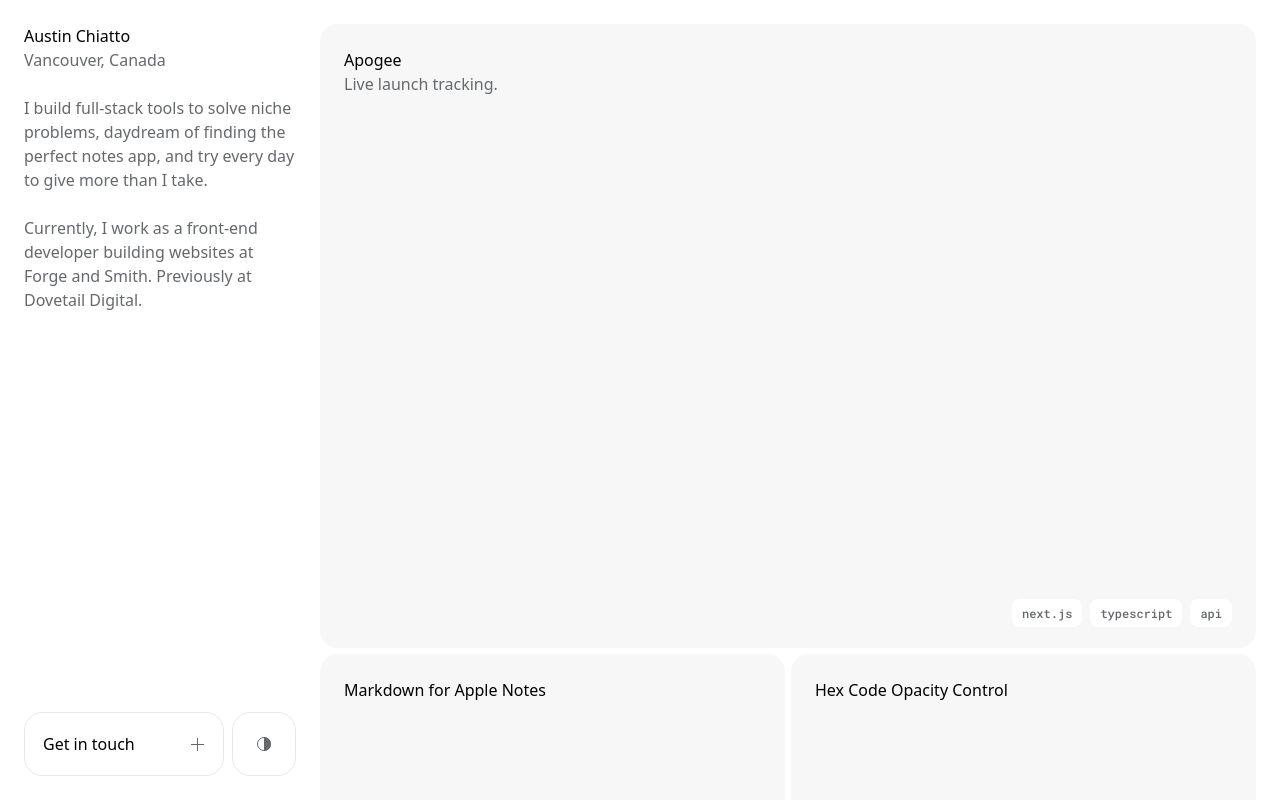
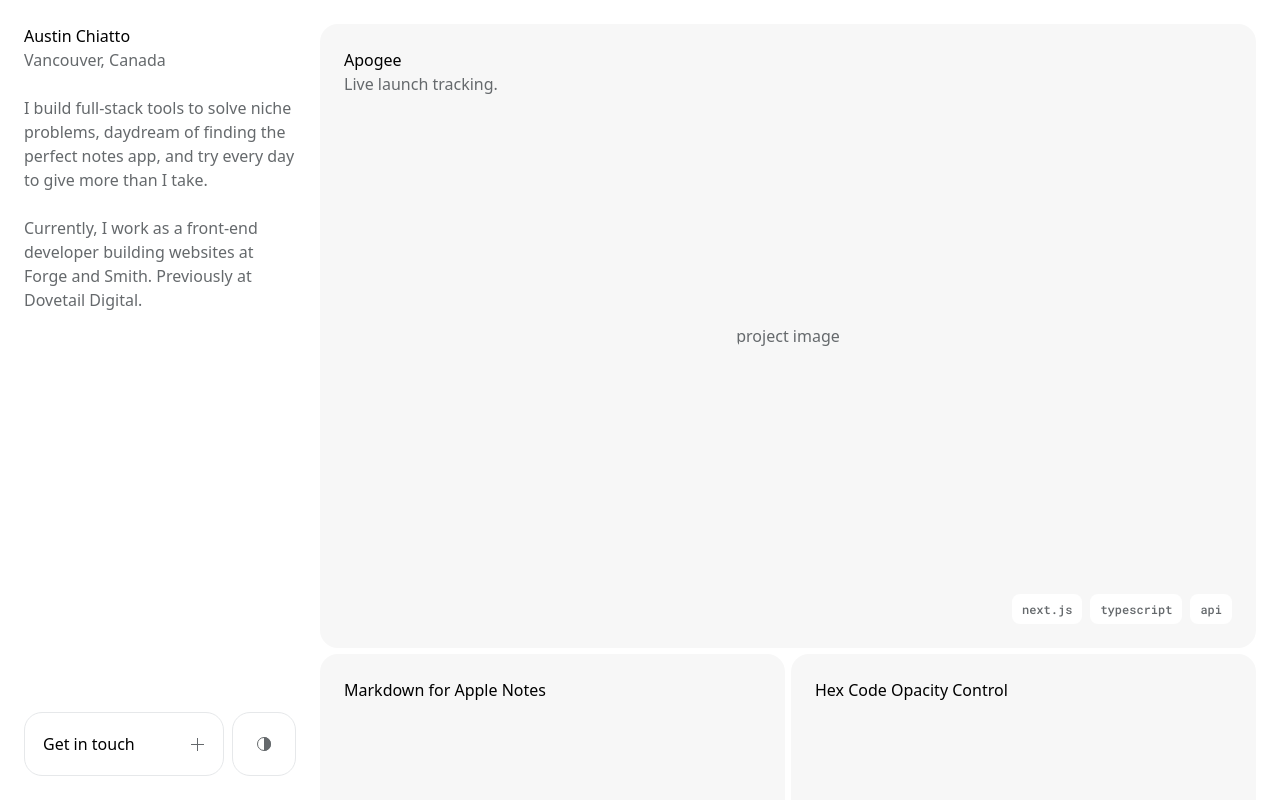
Before and after one commit to AustinChiatto/austinchiatto.com, a Next.js app: page / in a window 1280 px wide. Built offline with nearby package versions, Linux system fonts and the light colour scheme.

Commit message:
implement ProjectCard component

```diff
--- a/src/app/page.tsx
+++ b/src/app/page.tsx
@@ -1,4 +1,4 @@
-import ProjectGrid from '@/components/ProjectGrid';
+import ProjectGrid from '@/components/ProjectGrid/ProjectGrid';
 import SideBar from '@/components/SideBar';
 import { portfolioData } from '@/data/content';
 
--- a/src/components/Badge.tsx
+++ b/src/components/Badge.tsx
@@ -1,15 +1,12 @@
-import { Roboto_Mono as FontMono } from 'next/font/google';
+import { robotoMono } from '@/fonts';
 
-const fontMono = FontMono({
-  subsets: ['latin'],
-  variable: '--font-mono'
-});
-
-const Badge = ({ label }: { label: string }) => {
+const Badge = ({ label, alt }: { label: string; alt?: boolean }) => {
   return (
     <span
-      className="px-2.5 py-[0.375rem] bg-background text-secondary rounded-sm text-xs lowercase font-medium"
-      style={{ fontFamily: fontMono.style.fontFamily }}
+      className={`block px-2.5 py-[0.375rem] bg-background text-secondary rounded-sm text-xs lowercase font-medium ${
+        alt && 'bg-foreground text-background'
+      }`}
+      style={{ fontFamily: robotoMono.style.fontFamily }}
     >
       {label}
     </span>
--- a/src/components/ProjectGrid.tsx
+++ /dev/null
@@ -1,39 +0,0 @@
-import { Projects } from '@/data/content';
-import Badge from './Badge';
-
-type Props = {
-  projects: Projects[];
-};
-
-const ProjectGrid = ({ projects }: Props) => {
-  return (
-    <section className="col-span-12 lg:col-span-8 xl:col-span-9 p-4 md:p-6 pl-0 md:pl-0 lg:h-screen lg:max-h-screen overflow-y-scroll">
-      <ul className="w-full min-h-full grid grid-cols-12 gap-[0.375rem]">
-        {projects.map((project, id) => (
-          <li
-            key={id}
-            className={`responsive rounded-lg p-6 flex flex-col justify-between ${
-              project.desc !== null ? 'col-span-12 aspect-[1.5/1]' : 'col-span-6 aspect-square'
-            } bg-secondary-background`}
-          >
-            <div>
-              <h3 className="text-foreground">{project.name}</h3>
-              {project.desc && <p>{project.desc}</p>}
-            </div>
-            <div className="w-full">
-              <ul className="flex gap-2 justify-end">
-                {project.stack.map((tech, i) => (
-                  <li key={i}>
-                    <Badge label={tech} />
-                  </li>
-                ))}
-              </ul>
-            </div>
-          </li>
-        ))}
-      </ul>
-    </section>
-  );
-};
-
-export default ProjectGrid;
--- /dev/null
+++ b/src/components/ProjectGrid/ProjectCard.tsx
@@ -0,0 +1,84 @@
+'use client';
+import { useState } from 'react';
+import { robotoMono } from '@/fonts';
+import Badge from '../Badge';
+
+type Props = {
+  desc: string | null;
+  url: string;
+  stack: string[];
+  name: string;
+  repo: string;
+};
+
+// todo: add useEffect for hover, instant trigger is too jarring
+// todo: implement github api integration
+
+export const ProjectCard = ({ desc, url, stack, name, repo }: Props) => {
+  const [isOpen, setIsOpen] = useState(false);
+
+  const projectMedia = (
+    <figure className="block absolute overflow-hidden rounded-md top-1/2 left-1/2 -translate-x-1/2 -translate-y-1/2">
+      <a
+        href={url}
+        target="_blank"
+      >
+        project image
+      </a>
+    </figure>
+  );
+
+  const repoStatus = (
+    <a
+      href={repo}
+      className={`block min-w-fit h-fit absolute right-0 top-0 flex flex-nowrap z-1 whitespace-nowrap pl-2 gap-2 items-center justify-end bg-background rounded-sm transition-all ${
+        isOpen ? 'opacity-1' : 'translate-x-1 opacity-0 blur-xs pointer-events-none'
+      }`}
+    >
+      <p
+        className={`text-xs  text-center`}
+        style={{ fontFamily: robotoMono.style.fontFamily }}
+      >
+        <span className="text-foreground">4c76284</span> · 4 months ago
+      </p>
+      <Badge
+        label="repo"
+        alt
+      />
+    </a>
+  );
+
+  const projectStack = (
+    <div
+      onMouseOver={() => setIsOpen(true)}
+      onMouseLeave={() => setIsOpen(false)}
+      className="relative block w-fit"
+    >
+      {repoStatus}
+      <ul className={`h-fit flex gap-2 justify-end transition-all ${isOpen ? 'opacity-0 blur-xs pointer-events-none' : ''}`}>
+        {stack.map((tech, i) => (
+          <li key={i}>
+            <Badge label={tech} />
+          </li>
+        ))}
+      </ul>
+    </div>
+  );
+
+  return (
+    <li
+      className={`relative rounded-lg p-6 flex flex-col justify-between ${
+        desc !== null ? 'col-span-12 aspect-[1.5/1]' : 'col-span-6 aspect-square'
+      } bg-secondary-background`}
+    >
+      <div>
+        <h3 className="text-foreground">{name}</h3>
+        {desc && <p>{desc}</p>}
+      </div>
+      {projectMedia}
+      <div className="w-full flex justify-end">{projectStack}</div>
+    </li>
+  );
+};
+
+export default ProjectCard;
--- /dev/null
+++ b/src/components/ProjectGrid/ProjectGrid.tsx
@@ -0,0 +1,27 @@
+import { Projects } from '@/data/content';
+import { ProjectCard } from './ProjectCard';
+
+type Props = {
+  projects: Projects[];
+};
+
+const ProjectGrid = ({ projects }: Props) => {
+  return (
+    <section className="col-span-12 lg:col-span-8 xl:col-span-9 p-4 md:p-6 pl-0 md:pl-0 lg:h-screen lg:max-h-screen overflow-y-scroll">
+      <ul className="w-full min-h-full grid grid-cols-12 gap-[0.375rem]">
+        {projects.map((project, id) => (
+          <ProjectCard
+            key={id}
+            name={project.name}
+            desc={project.desc}
+            stack={project.stack}
+            url={project.url}
+            repo={project.repo}
+          />
+        ))}
+      </ul>
+    </section>
+  );
+};
+
+export default ProjectGrid;
--- /dev/null
+++ b/src/fonts.ts
@@ -0,0 +1,6 @@
+import { Roboto_Mono } from 'next/font/google';
+
+export const robotoMono = Roboto_Mono({
+  subsets: ['latin'],
+  display: 'swap'
+});
```
